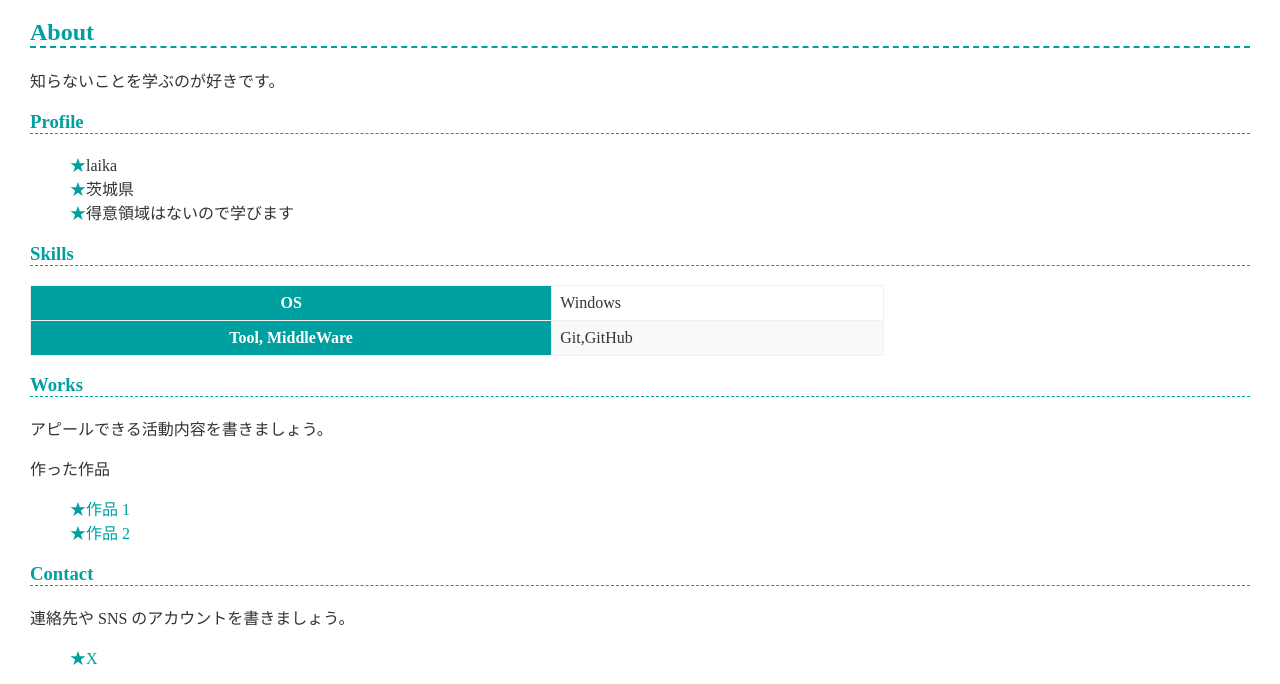
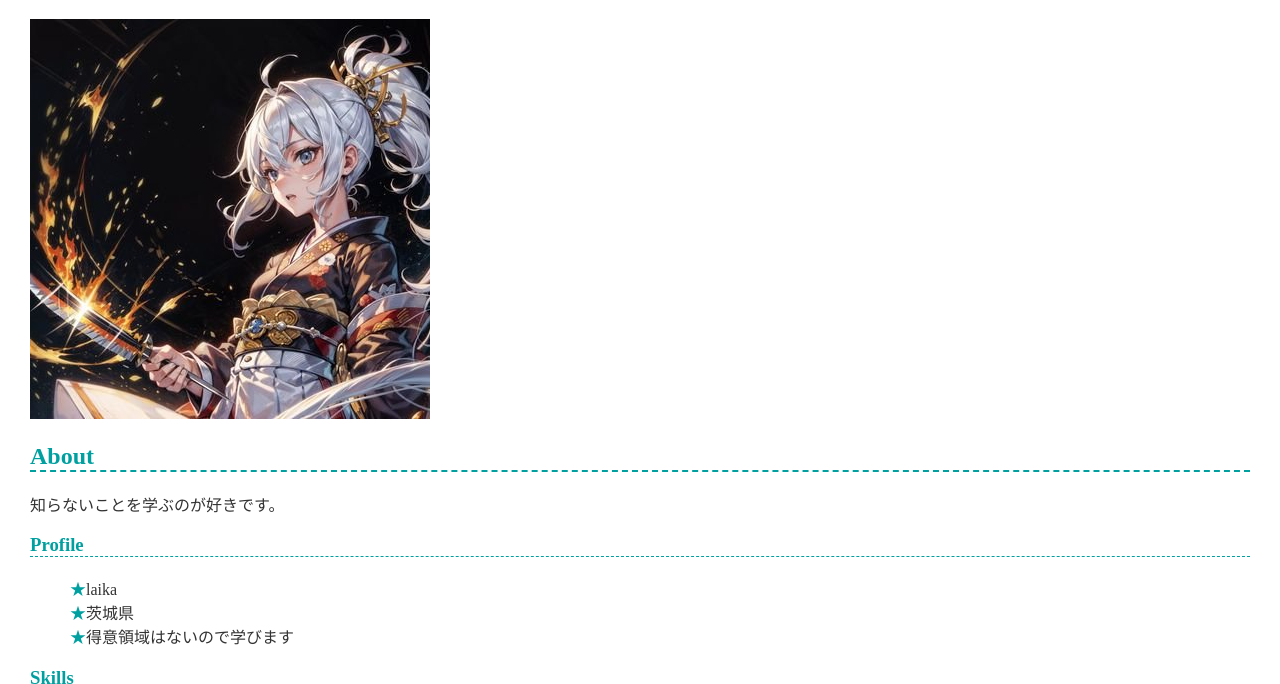
Before and after one commit to lala1357/lala1357.github.io, a plain HTML site: page index.html in a window 1280 px wide. Shown: the part 94-778 px from the top of the page. Drawn offline with Linux system fonts and the light colour scheme.

Commit message:
画像追加

```diff
--- a/index.html
+++ b/index.html
@@ -8,6 +8,7 @@
   </head>
   <body>
     <h1>laika</h1>
+    <img src="アイコン.jpg">
 
     <h2>About</h2>
     <p>
```
